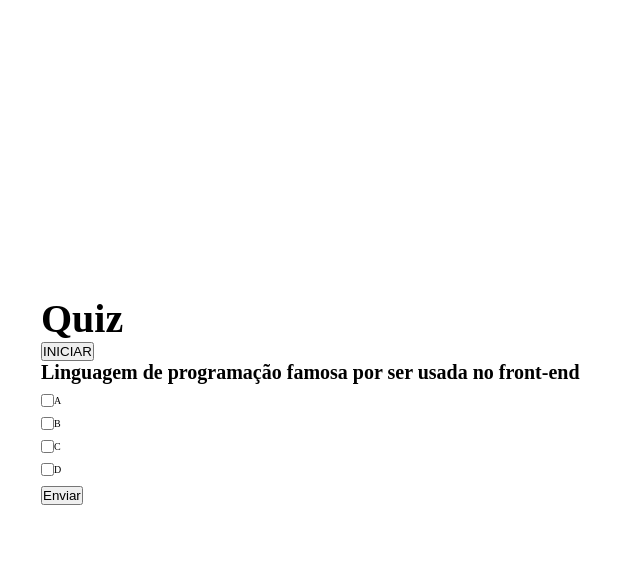
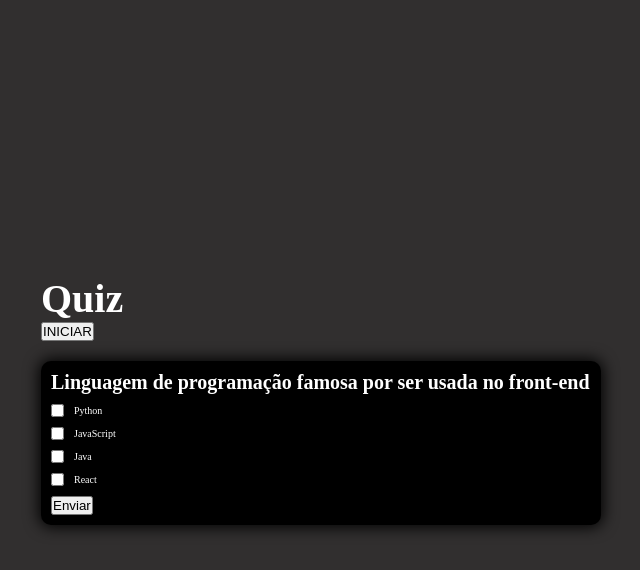
Before and after one commit to henrique1232H/quiz, a website with bundled scripts: page index.html in a window 1280 px wide. Both pictures are taken after a click on the button "INICIAR". Shown: the whole page, without its empty margins (319-959 px from the left). Built offline with nearby package versions, Linux system fonts and the light colour scheme.

Commit message:
add new tests

```diff
--- a/src/css/style.css
+++ b/src/css/style.css
@@ -15,6 +15,8 @@ body {
     justify-content: center;
     height: 100%;
     min-height: 100vh;
+    background: #312f2f;
+    color: #fff;
 }
 
 #app {
@@ -60,6 +62,18 @@ body {
 }
 
 
+.quizBox > div {
+    margin-top: 2rem;
+    border-radius: 1rem;
+    box-shadow: 0 0 15px 2px #000;
+    background: #000;
+    padding: 1rem;
+}
+
+.quiz > div input {
+    margin-right: 1rem;
+}
+
 .hidden {
     display: none;
 }
--- a/src/js/messages.js
+++ b/src/js/messages.js
@@ -1,4 +1,7 @@
 import question from "./question.js";
+
+let questionsAnswered = [];
+let takeAnswered = []
 
 export default function messages(questionChoosed) {
     const form = document.querySelector(".quizBox")
@@ -9,6 +12,59 @@ export default function messages(questionChoosed) {
     div.querySelector("h1").textContent = questionChoosed.title;
 
 
+    let value = 0;
+
+    div.querySelectorAll("label").forEach(entries => {
+        entries.innerHTML = `<p>${questionChoosed.questions[value].question}</p>`;
+        value++
+    })
+
+    value = 0
+
+    let checkedFalse = []
+
+    div.querySelectorAll("input").forEach(entries => {
+        entries.value = questionChoosed.questions[value].value;
+
+        entries.addEventListener("click", () => {
+            takeAnswered = entries.value;
+
+
+            console.log(entries, entries.checked)
+            const array = Array.from(div.querySelectorAll("input"))
+
+            array.forEach(input => {
+                checkedFalse = array.filter(entries => entries.checked !== input.checked === false);
+
+            })
+
+
+            checkedFalse.forEach(entries => {
+                console.log(entries.checked)
+                entries.checked = false
+            })
+
+        })
+
+
+
+        value++
+    })
+
+
+
+    div.querySelectorAll("form").forEach(entries => {
+        entries.addEventListener("submit", (e) => {
+            e.preventDefault();
+
+            questionsAnswered = [takeAnswered ,...questionsAnswered];
+
+            console.log(questionsAnswered)
+
+        })
+    })
+
+
     form.append(div)
 
 }
--- a/src/js/question.js
+++ b/src/js/question.js
@@ -10,20 +10,20 @@ export default function question() {
 
             <div>
                 <div>
-                    <input type="checkbox" name="" id="" value="correct">
-                    <label for="">A</label>
+                    <input type="checkbox" name="firstQuestion" id="firstQuestion" value="correct">
+                    <label for="firstQuestion">A</label>
                 </div>
                 <div>
-                    <input type="checkbox" name="" id="" value="incorrect">
-                    <label for="">B</label>
+                    <input type="checkbox" name="secondQuestion" id="secondQuestion" value="incorrect">
+                    <label for="secondQuestion">B</label>
                 </div>
                 <div>
-                    <input type="checkbox" name="" id="" value="incorrect">
-                    <label for="">C</label>
+                    <input type="checkbox" name="thirdQuestion" id="thirdQuestion" value="incorrect">
+                    <label for="thirdQuestion">C</label>
                 </div>
                 <div>
-                    <input type="checkbox" name="" id="" value="incorrect">
-                    <label for="">D</label>
+                    <input type="checkbox" name="fourQuestion" id="fourQuestion" value="incorrect">
+                    <label for="fourQuestion">D</label>
                 </div>
                 </div>
                     <div>
--- a/src/js/showQuestion.js
+++ b/src/js/showQuestion.js
@@ -6,7 +6,7 @@ import randomNumber from "./randomNumber.js";
 let mapQuizQuestion = quizQuestion.map(entries => entries);
 let quizChoosed;
 
-function chooseQuestion (valor) {
+const chooseQuestion = (valor) => {
 
     quizChoosed = mapQuizQuestion.find(entries => entries.title === mapQuizQuestion[valor].title);
 
@@ -22,9 +22,7 @@ export default function showQuestion() {
 
     const questions = randomNumber(mapQuizQuestion.length);
 
-    console.log(questions)
-
-    let questionChoosed = chooseQuestion(questions)
+    const questionChoosed = chooseQuestion(questions)
 
     messages(questionChoosed)
 
```
